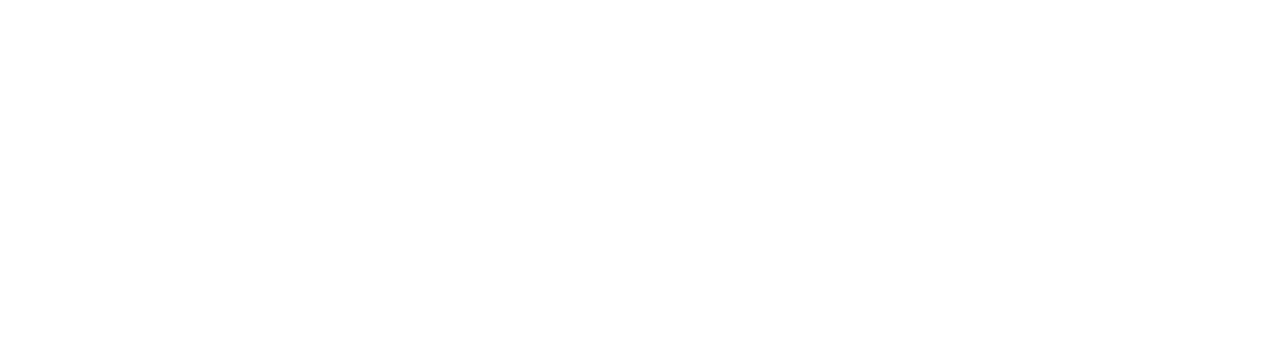
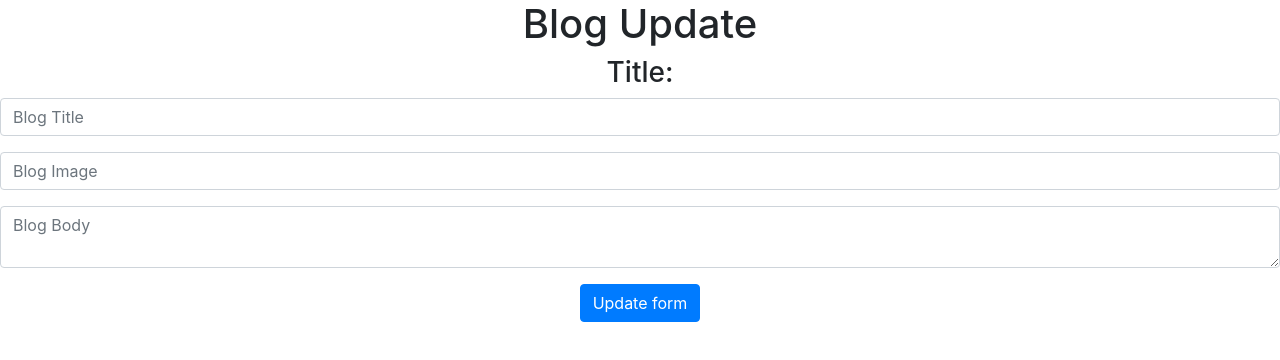
Before and after one commit to biprajit163/blogish, a React (Create React App) app: page /update_blog/1 in a window 1280 px wide. Shown: the top 360 px of the page. Built offline with nearby package versions, Linux system fonts and the light colour scheme; no server answers.

Commit message:
final commit

```diff
--- a/src/App.js
+++ b/src/App.js
@@ -8,13 +8,14 @@
 import Login from './Components/Login.js';
 import UserProfile from './Components/UserProfile.js';
 import BlogEditor from './Components/BlogEditor.js';
+import UpdateUserBlog from './Components/UpdateUserBlog.js';
+
 
 
 function App() {
-  const base_url = 'https://blogish-api.herokuapp.com'
 
   const [context, setContext] = useState({
-    base_url: 'http://127.0.0.1:8000',
+    base_url: 'https://blogish-api.herokuapp.com',
   });
 
   return (
@@ -37,6 +38,10 @@
             <Home/>
           )}/>
 
+          <Route exact path="/update_blog/:id" render={(routerProps) => (
+            <UpdateUserBlog match={routerProps.match}/>
+          )}/>
+
           <Route path="/make_blog" component={BlogEditor}/>
 
           <Route path="/profile" component={UserProfile}/>
--- /dev/null
+++ b/src/Components/UpdateUserBlog.js
@@ -0,0 +1,103 @@
+
+import React, { useState, useEffect, useContext } from 'react';
+import { UserContext } from '../UserContext.jsx';
+import { getCookie, setCookie, eraseCookie } from '../CookieMethods.js';
+import axios from 'axios';
+import ReactMarkdown from 'react-markdown';
+
+
+function UpdateUserBlog({ match }) {
+
+    const { context, setContext } = useContext(UserContext);
+
+    const [blog, setBlog] = useState({});
+    const [title, setTitle] = useState("");
+    const [image, setImage] = useState("");
+    const [body, setBody] = useState("");
+
+    useEffect(() => {
+
+        axios.get(`${context.base_url}/blogs/${match.params.id}`)
+            .then(res => {
+                setBlog(res.data)
+            })
+
+    }, []);
+
+    function handleSubmit(event) {
+        event.preventDefault()
+
+        let updateObj = {
+            id: match.params.id,
+            user: getCookie("user_id"),
+            title: title,
+            image: image,
+            body: body,
+        }
+
+        console.log(updateObj);
+        axios.put(`${context.base_url}/blogs/${match.params.id}`, updateObj)
+
+        setTitle("");
+        setImage("");
+        setBody("");
+    }
+
+    const titleChange = e => {
+        setTitle(e.target.value)
+    }
+    const imageChange = e => {
+        setImage(e.target.value)
+    }
+    const bodyChange = e => {
+        setBody(e.target.value)
+    }
+
+
+    return (
+        <div className="UpdateUserBlog">
+            <h1>Blog Update {blog.id}</h1>
+            <h3>Title: {blog.title}</h3>
+
+
+            <form onSubmit={handleSubmit}>
+                <div className="form-group">
+                    <input
+                        type="text"
+                        className="form-control"
+                        placeholder="Blog Title"
+                        id="title"
+                        value={title}
+                        onChange={titleChange}
+                    />
+                </div>
+                <div className="form-group">
+                    <input
+                        type="text"
+                        className="form-control"
+                        placeholder="Blog Image"
+                        id="image"
+                        value={image}
+                        onChange={imageChange}
+                    />
+                </div>
+                <div className="form-group">
+                    <textarea
+                        type="text"
+                        className="form-control"
+                        placeholder="Blog Body"
+                        id="body"
+                        value={body}
+                        onChange={bodyChange}
+                    />
+                </div>
+                <button type="submit" className="btn btn-primary">Update form</button>
+            </form>
+
+            <h2></h2>
+            <p></p>
+        </div>
+    );
+}
+
+export default UpdateUserBlog;
--- a/src/Components/UserBlogCard.js
+++ b/src/Components/UserBlogCard.js
@@ -1,5 +1,6 @@
 import React, { useState, useContext, useEffect } from 'react';
 import { UserContext } from '../UserContext.jsx';
+import { Link } from 'react-router-dom';
 import axios from 'axios';
 
 
@@ -9,6 +10,7 @@
         axios.delete(`${context.base_url}/blogs/${blog.id}`)
         window.location.reload();
     }
+
 
     return (
         <div className="UserBlogCard">
@@ -20,7 +22,11 @@
                     <p className="card-text">Author</p>
                 </div>
                 <div className="card-footer">
-                    <button className="btn btn-secondary">Edit</button>
+                    <button className="btn btn-secondary">
+                        <Link to={`/update_blog/${blog.id}`} style={{ textDecoration: "none", color: "white" }}>
+                            Edit
+                        </Link>
+                    </button>
                     <button className="btn btn-danger" onClick={deleteBlog}>Delete</button>
                 </div>
             </div>
--- a/src/Components/UserProfile.js
+++ b/src/Components/UserProfile.js
@@ -17,13 +17,13 @@
 
 
 
+
     useEffect(() => {
         const user_id = getCookie("user_id")
         console.log(user_id)
 
         axios.get(`${context.base_url}/users/${user_id}`)
             .then(res => {
-                console.log(res.data);
                 setUser(res.data);
             })
 
@@ -32,7 +32,6 @@
                 let myBlogs = []
                 for(let i=0; i < res.data.length; i++) {
                     if(res.data[i].user === Number(user_id)) {
-                        console.log(res.data[i]);
                         myBlogs.push(res.data[i])
                     }
                 }
```
